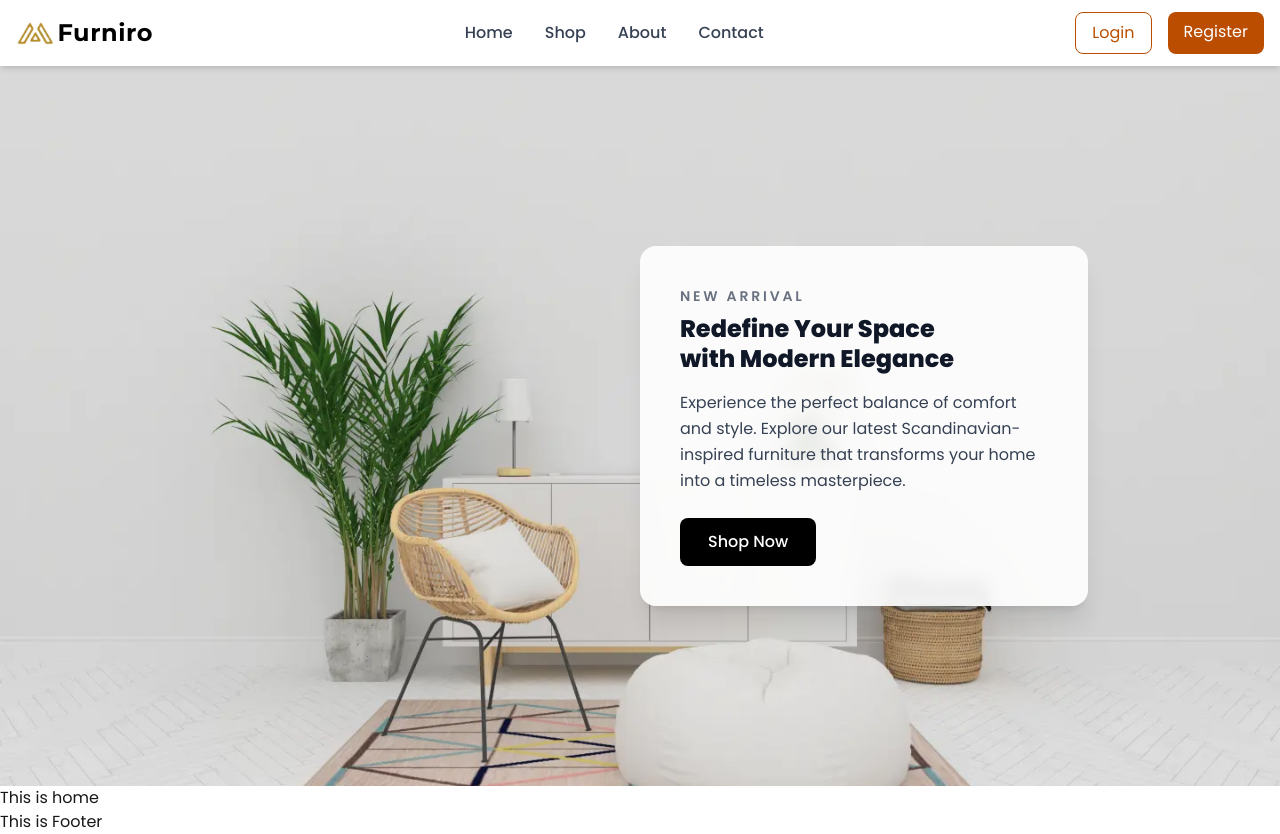
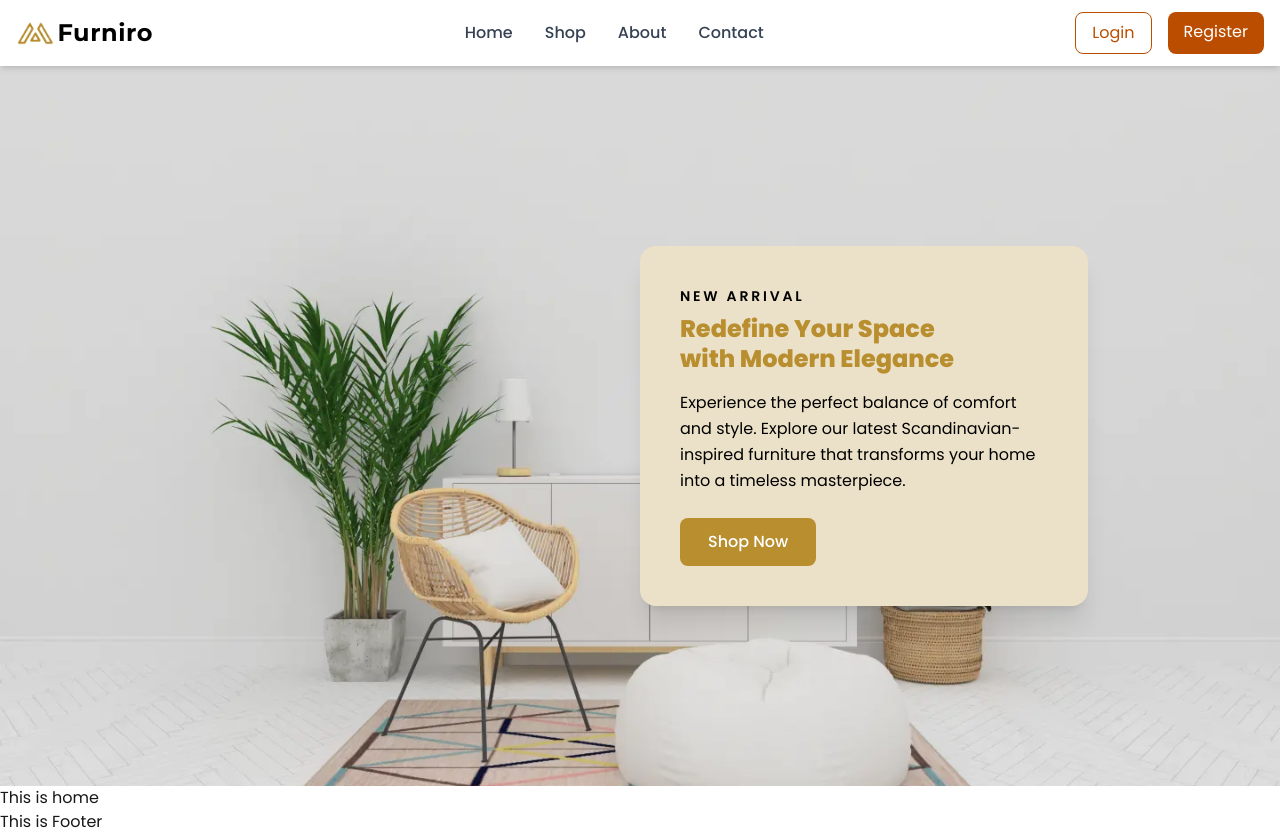
Before and after one commit to touhidtamim/Furniro, a React (Vite) app: page / in a window 1280 px wide. Built offline with nearby package versions, Linux system fonts and the light colour scheme.

Commit message:
updated banner

```diff
--- a/src/Components/Home/Banner.jsx
+++ b/src/Components/Home/Banner.jsx
@@ -15,19 +15,19 @@ const Banner = () => {
       <div className="absolute inset-0 bg-black/10"></div>
 
       {/* Content Box */}
-      <div className="relative max-w-md bg-white/90 backdrop-blur-sm text-gray-900 p-10 rounded-2xl shadow-xl mr-36">
-        <p className="text-sm uppercase tracking-[0.2em] text-gray-500 font-semibold">
+      <div className="relative max-w-md bg-[#ebe1c8] backdrop-blur-sm text-gray-900 p-10 rounded-2xl shadow-xl mr-36">
+        <p className="text-sm uppercase tracking-[0.2em] text-black font-semibold">
           New Arrival
         </p>
-        <h3 className="text-2xl font-extrabold mt-2 leading-tight">
+        <h3 className="text-2xl text-[#B88E2F] font-extrabold mt-2 leading-tight">
           Redefine Your Space <br /> with Modern Elegance
         </h3>
-        <p className="mt-4 text-gray-700 leading-relaxed">
+        <p className="mt-4 text-black leading-relaxed">
           Experience the perfect balance of comfort and style. Explore our
           latest Scandinavian-inspired furniture that transforms your home into
           a timeless masterpiece.
         </p>
-        <button className="mt-6 px-7 py-3 bg-black text-white font-medium rounded-lg hover:bg-gray-800 transition">
+        <button className="mt-6 px-7 py-3 bg-[#B88E2F] text-white font-medium rounded-lg hover:bg-gray-800 transition">
           Shop Now
         </button>
       </div>
```
